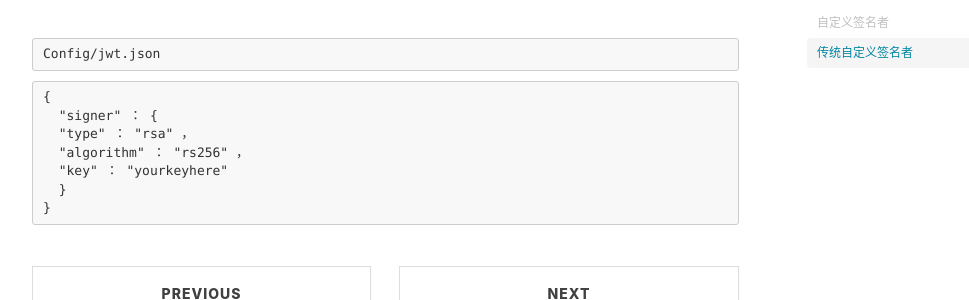
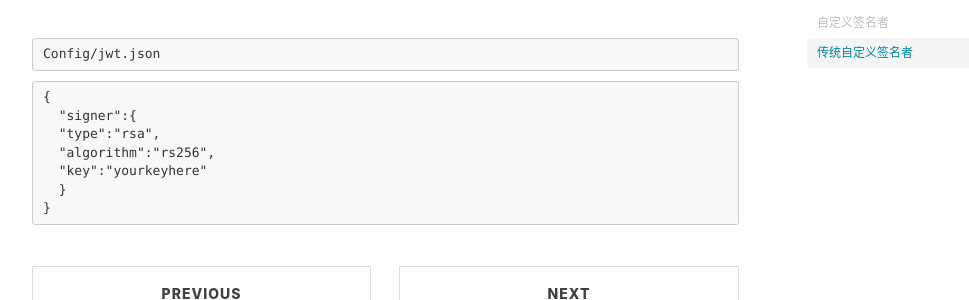
Before and after one commit to fandongtongxue/fandongtongxue.github.io, a Jekyll site: the page built from _posts/2017-08-13-iOS-SwiftVaporWeb18.markdown, in a window 1280 px wide and 900 px high, scrolled down 2400 px. Shown: the part 171-471 px from the top of the window, without its empty margins (233-1202 px from the left). Built offline with Jekyll 4.4.1, drawn with Linux system fonts in a browser that asks for light colours; nearby versions of some CDN libraries; comment, search, counter and statistics services are not loaded.

Commit message:
提交更改

````diff
--- a/_posts/2017-08-13-iOS-SwiftVaporWeb18.markdown
+++ b/_posts/2017-08-13-iOS-SwiftVaporWeb18.markdown
@@ -92,10 +92,10 @@ Config/jwt.json
 
 ```
 {
-  "signer" ： {
-  "type" ： "rsa" ，
-  "algorithm" ： "rs256" ，
-  "key" ： "yourkeyhere"
+  "signer":{
+  "type":"rsa",
+  "algorithm":"rs256",
+  "key":"yourkeyhere"
   }
 }
 ```
````
